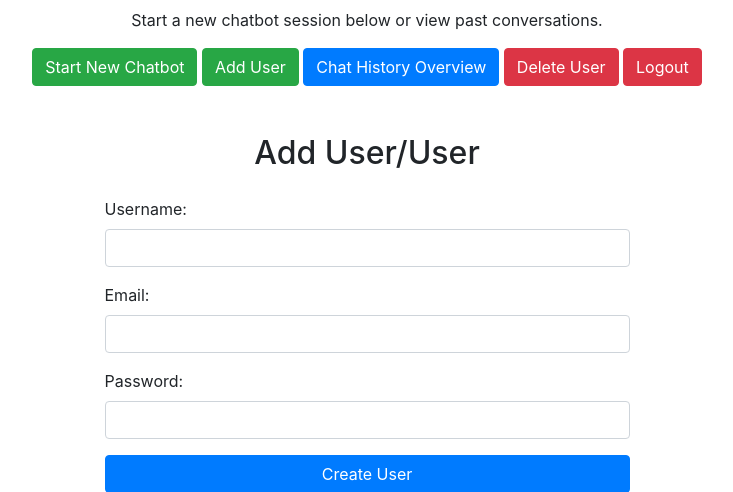
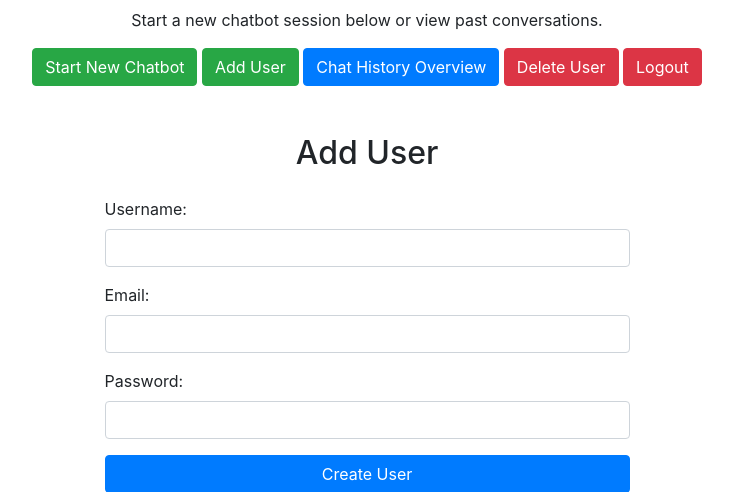
Before and after one commit to 22038809-QICHYE/Mobile-Team-care-Deprescribing-Application-with-Gen-AI-ChatBot, a Flask app: template TDA_chatbot/templates/cb_create_user.html in a window 1280 px wide. Shown: the part 142-634 px from the top of the page, without its empty margins (273-1006 px from the left). Run offline with Flask 3, Linux system fonts and the light colour scheme; the template is opened without the code that fills it, so the values that code supplies are empty; some libraries are stand-ins or nearby versions.

Commit message:
Update cb_create_user.html

```diff
--- a/TDA_chatbot/templates/cb_create_user.html
+++ b/TDA_chatbot/templates/cb_create_user.html
@@ -19,7 +19,7 @@
     <div class="container my-5">
         <div class="row justify-content-center">
             <div class="col-md-6">
-                <h2 class="text-center mb-4">Add User/User</h2>
+                <h2 class="text-center mb-4">Add User</h2>
 
                 <form action="#" method="post">
                     <div class="form-group">
```
